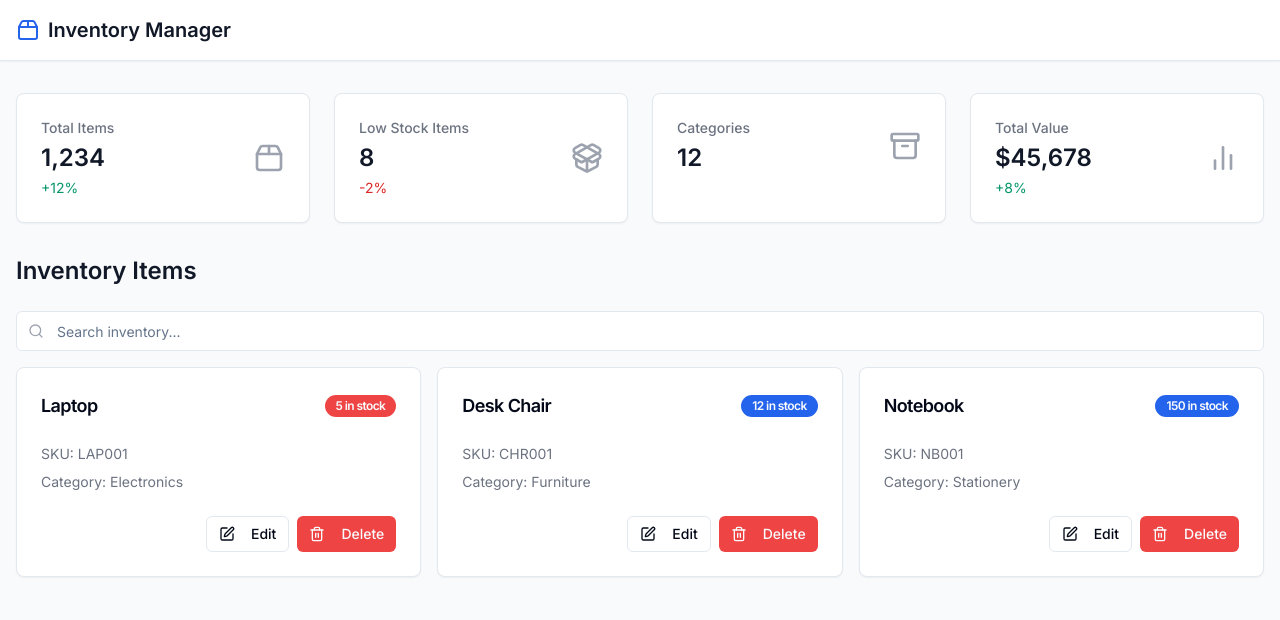
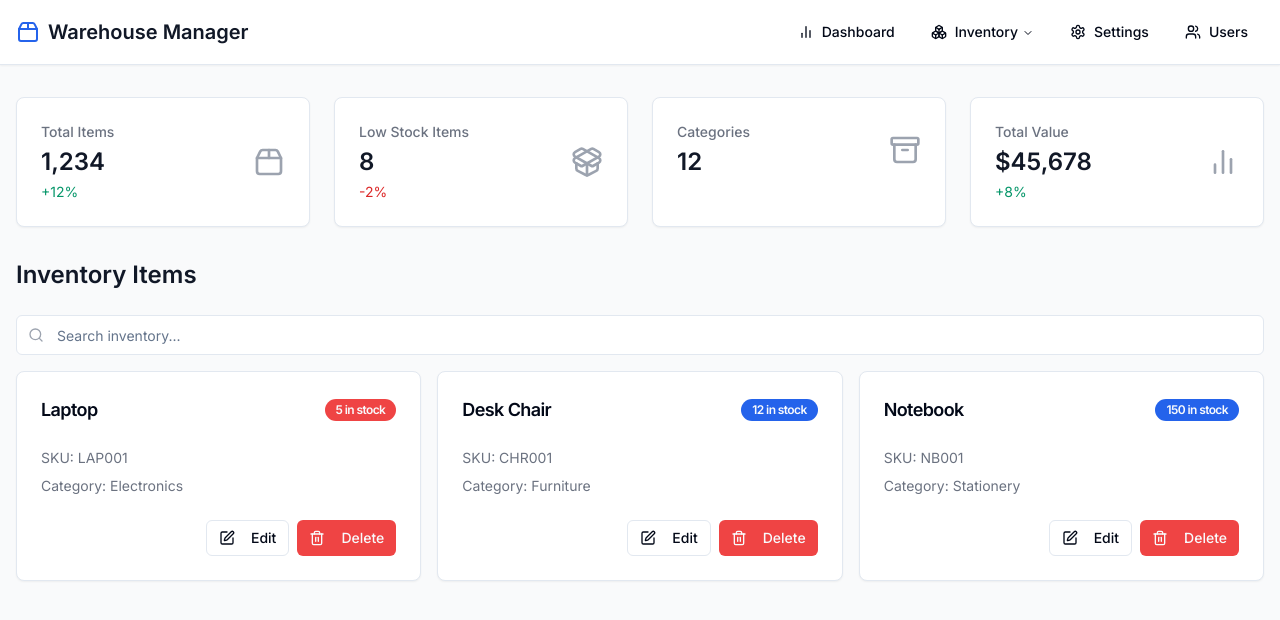
Before and after one commit to sidibos/miiventory-web, a React (Vite) app: page / in a window 1280 px wide. Shown: the top 620 px of the page. Built offline with nearby package versions, Linux system fonts and the light colour scheme.

Commit message:
Create warehouse inventory manager app
Implemented a basic application structure for a warehouse inventory manager, including a top menu for navigation.
[skip gpt_engineer]

```diff
--- a/src/components/layout/Header.tsx
+++ b/src/components/layout/Header.tsx
@@ -1,12 +1,96 @@
-import { Package2 } from "lucide-react";
+import { Package2, Boxes, BarChart2, Settings, Users } from "lucide-react";
+import {
+  NavigationMenu,
+  NavigationMenuContent,
+  NavigationMenuItem,
+  NavigationMenuLink,
+  NavigationMenuList,
+  NavigationMenuTrigger,
+} from "@/components/ui/navigation-menu"
+import { navigationMenuTriggerStyle } from "@/components/ui/navigation-menu"
+import { Link } from "react-router-dom";
 
 export const Header = () => {
   return (
-    <header className="border-b bg-white shadow-sm">
-      <div className="container mx-auto px-4 py-4 flex items-center justify-between">
-        <div className="flex items-center space-x-2">
-          <Package2 className="h-6 w-6 text-blue-600" />
-          <h1 className="text-xl font-semibold text-gray-900">Inventory Manager</h1>
+    <header className="sticky top-0 z-50 w-full border-b bg-white shadow-sm">
+      <div className="container mx-auto px-4 py-3">
+        <div className="flex items-center justify-between">
+          <div className="flex items-center space-x-2">
+            <Package2 className="h-6 w-6 text-blue-600" />
+            <h1 className="text-xl font-semibold text-gray-900">Warehouse Manager</h1>
+          </div>
+
+          <NavigationMenu>
+            <NavigationMenuList>
+              <NavigationMenuItem>
+                <Link to="/" className={navigationMenuTriggerStyle()}>
+                  <BarChart2 className="mr-2 h-4 w-4" />
+                  Dashboard
+                </Link>
+              </NavigationMenuItem>
+
+              <NavigationMenuItem>
+                <NavigationMenuTrigger>
+                  <Boxes className="mr-2 h-4 w-4" />
+                  Inventory
+                </NavigationMenuTrigger>
+                <NavigationMenuContent>
+                  <ul className="grid w-[400px] gap-3 p-4 md:w-[500px] md:grid-cols-2 lg:w-[600px]">
+                    <li className="row-span-3">
+                      <Link
+                        to="/inventory"
+                        className="flex h-full w-full select-none flex-col justify-end rounded-md bg-gradient-to-b from-blue-50 to-blue-100 p-6 no-underline outline-none focus:shadow-md"
+                      >
+                        <Boxes className="h-6 w-6" />
+                        <div className="mb-2 mt-4 text-lg font-medium">
+                          Inventory Management
+                        </div>
+                        <p className="text-sm leading-tight text-gray-600">
+                          Manage your warehouse inventory, track stock levels, and handle item categories.
+                        </p>
+                      </Link>
+                    </li>
+                    <li>
+                      <Link
+                        to="/categories"
+                        className="block select-none space-y-1 rounded-md p-3 leading-none no-underline outline-none transition-colors hover:bg-accent hover:text-accent-foreground focus:bg-accent focus:text-accent-foreground"
+                      >
+                        <div className="text-sm font-medium leading-none">Categories</div>
+                        <p className="line-clamp-2 text-sm leading-snug text-gray-600">
+                          Manage product categories and subcategories
+                        </p>
+                      </Link>
+                    </li>
+                    <li>
+                      <Link
+                        to="/stock-levels"
+                        className="block select-none space-y-1 rounded-md p-3 leading-none no-underline outline-none transition-colors hover:bg-accent hover:text-accent-foreground focus:bg-accent focus:text-accent-foreground"
+                      >
+                        <div className="text-sm font-medium leading-none">Stock Levels</div>
+                        <p className="line-clamp-2 text-sm leading-snug text-gray-600">
+                          Monitor and update inventory stock levels
+                        </p>
+                      </Link>
+                    </li>
+                  </ul>
+                </NavigationMenuContent>
+              </NavigationMenuItem>
+
+              <NavigationMenuItem>
+                <Link to="/settings" className={navigationMenuTriggerStyle()}>
+                  <Settings className="mr-2 h-4 w-4" />
+                  Settings
+                </Link>
+              </NavigationMenuItem>
+
+              <NavigationMenuItem>
+                <Link to="/users" className={navigationMenuTriggerStyle()}>
+                  <Users className="mr-2 h-4 w-4" />
+                  Users
+                </Link>
+              </NavigationMenuItem>
+            </NavigationMenuList>
+          </NavigationMenu>
         </div>
       </div>
     </header>
```
